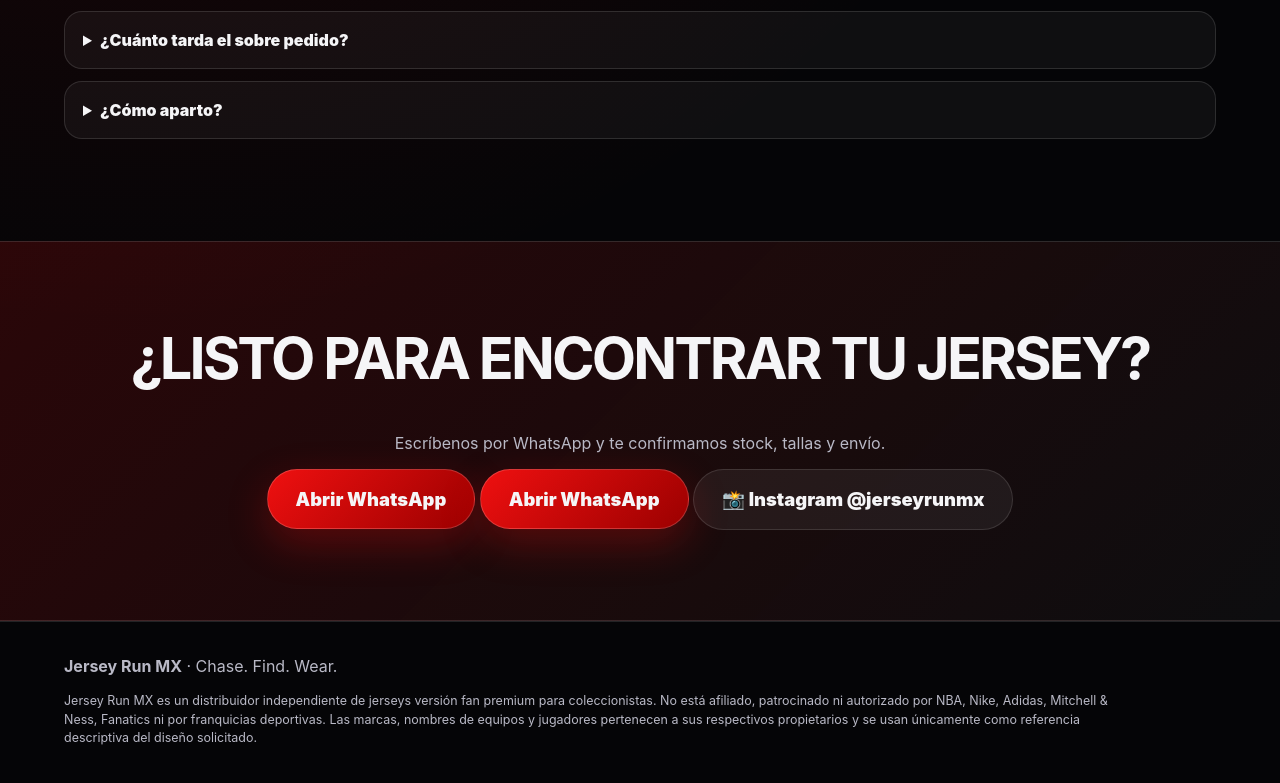
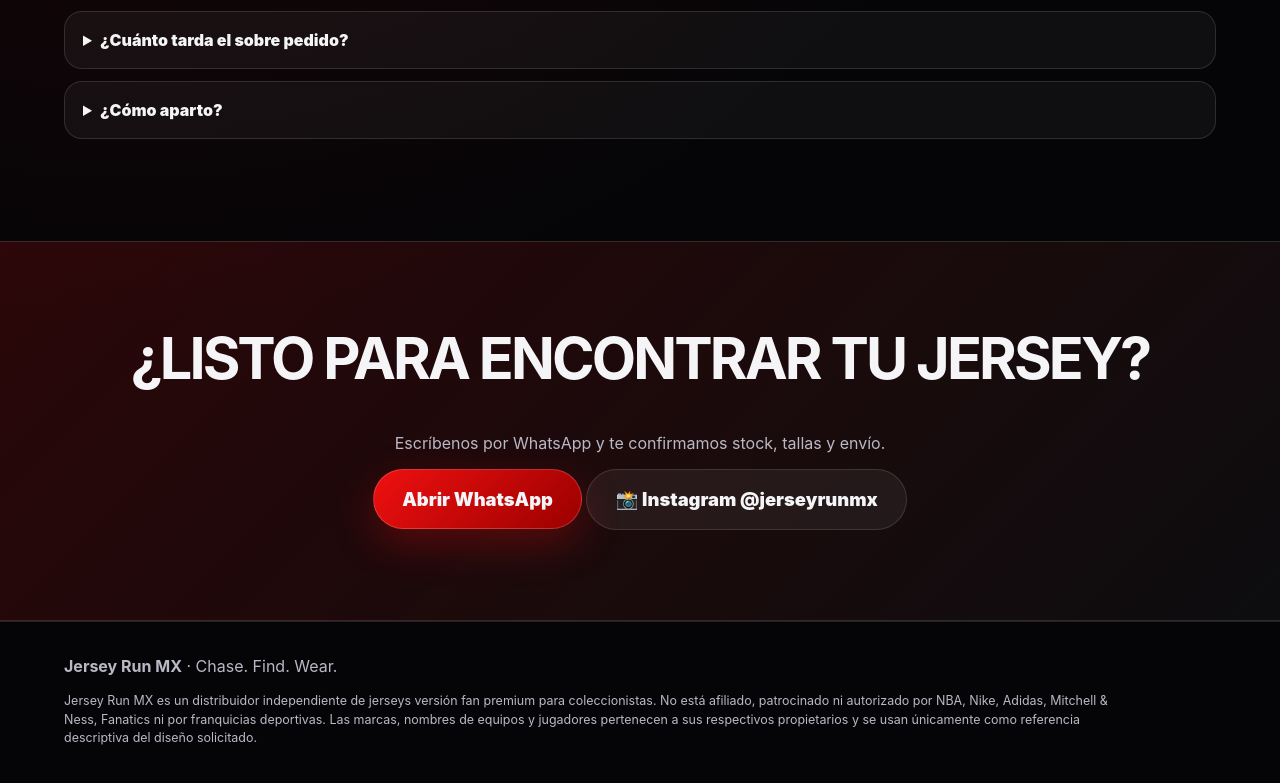
Before and after one commit to JerseyRun/JerseyRunmx, a plain HTML site: page index.html in a window 1280 px wide. Shown: the part 4185-4968 px from the top of the page. Drawn offline with Linux system fonts and the light colour scheme.

Commit message:
Update index.html

```diff
--- a/index.html
+++ b/index.html
@@ -90,9 +90,7 @@
       <h2>¿Listo para encontrar tu jersey?</h2>
       <p>Escríbenos por WhatsApp y te confirmamos stock, tallas y envío.</p>
       <a class="btn primary big" id="whatsappBottom" target="_blank" rel="noopener">Abrir WhatsApp</a>
-      <a class="btn primary big" id="whatsappBottom" target="_blank" rel="noopener">Abrir WhatsApp</a>
-
-<a class="btn ghost big" href="https://instagram.com/jerseyrunmx" target="_blank" rel="noopener">
+      <a class="btn ghost big" href="https://instagram.com/jerseyrunmx" target="_blank" rel="noopener">
   📸 Instagram @jerseyrunmx
 </a>
     </section>
```
